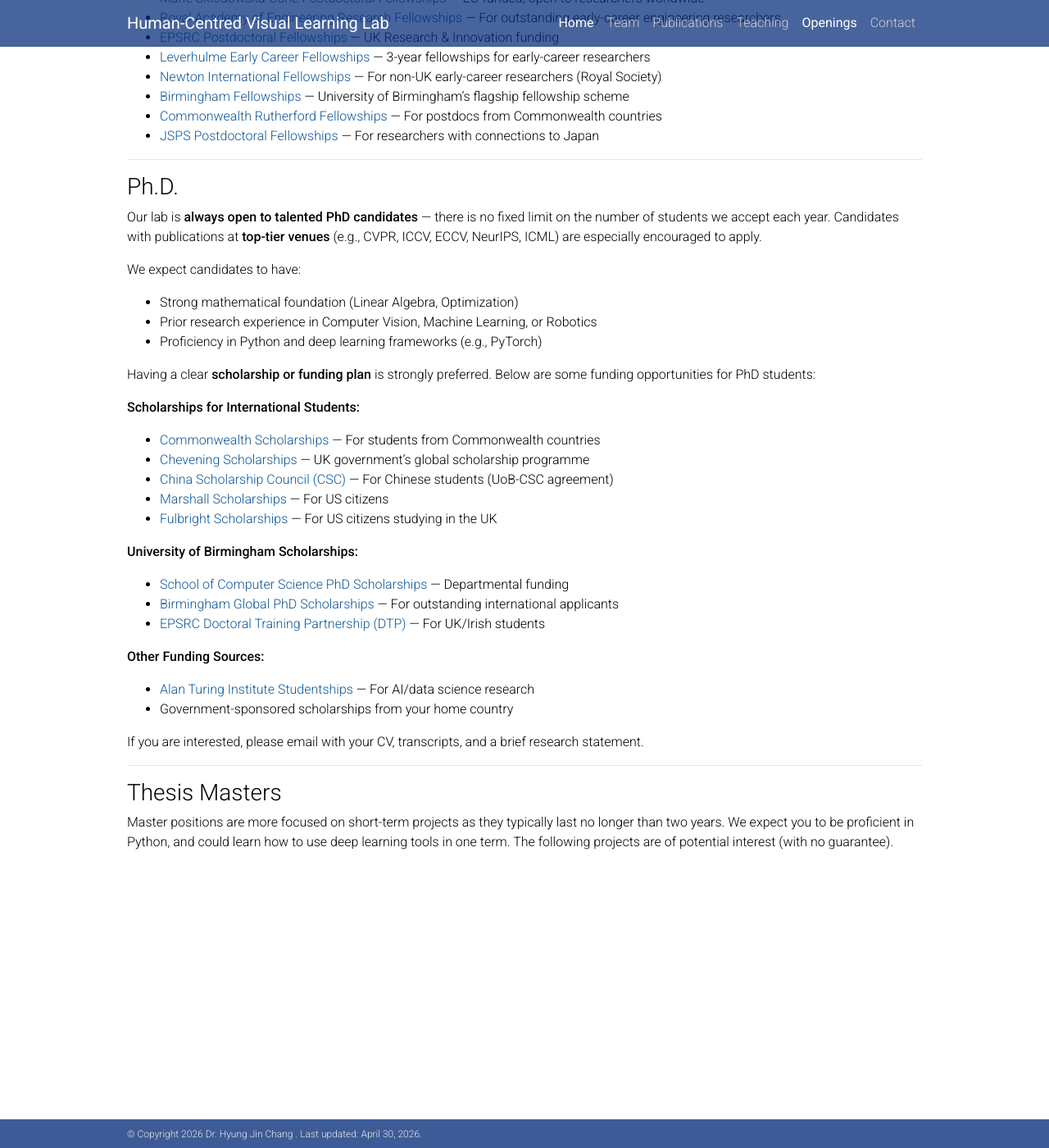
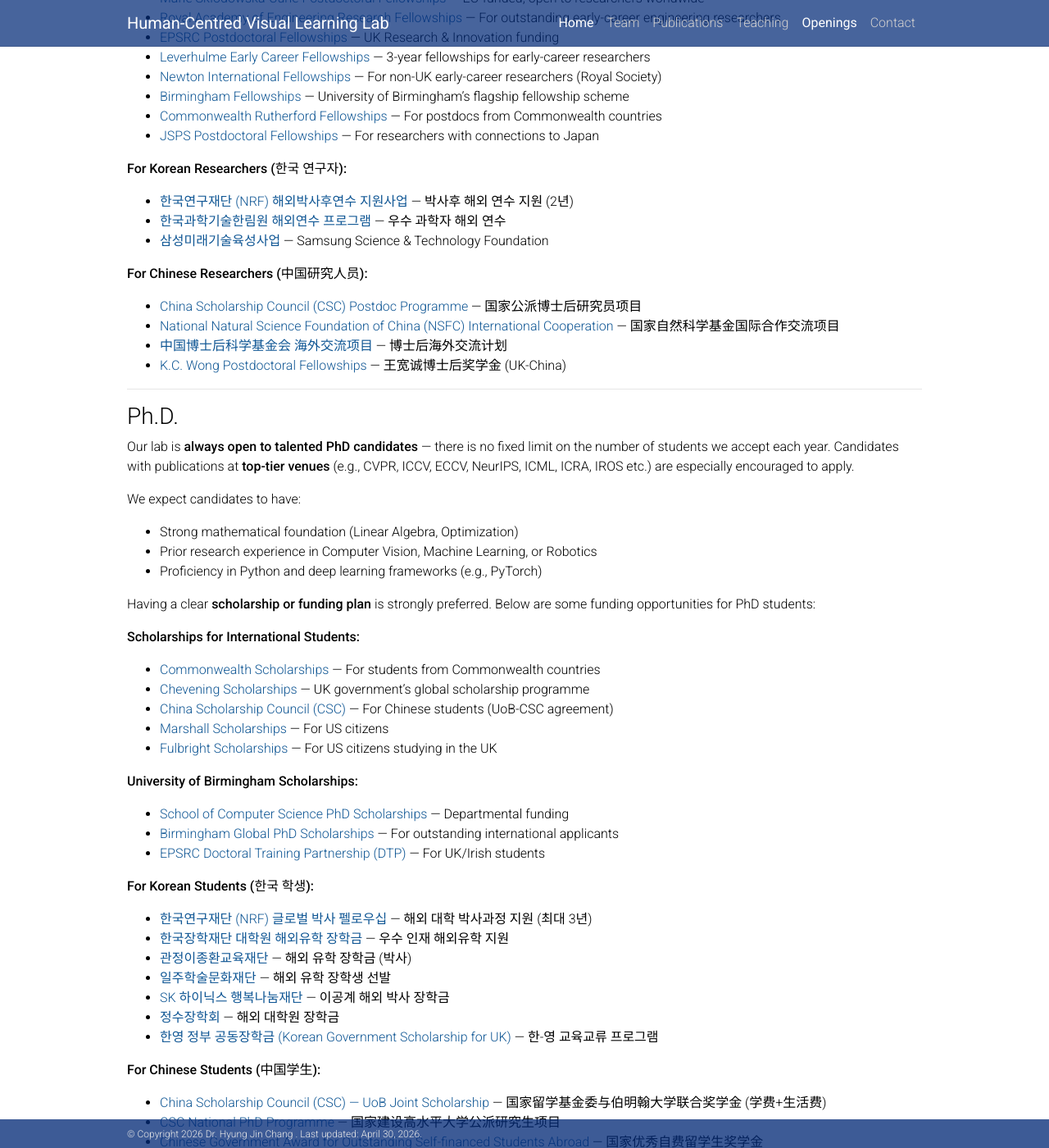
Before and after one commit to cvlab-uob/cvlab-uob.github.io, a Jekyll site: the page built from _pages/service.md, in a window 1280 px wide and 1400 px high, scrolled down 442 px. Shown: the whole window at 82% size. Built offline with Jekyll 4.4.1, drawn with Linux system fonts in a browser that asks for light colours; nearby versions of some CDN libraries; comment, search, counter and statistics services are not loaded; a style sheet for code colours, icons or effects is not loaded; some of the changed text lies outside the part shown.

Commit message:
Update openings: add Korean/Chinese funding info, remove Masters section

```diff
--- a/_pages/service.md
+++ b/_pages/service.md
@@ -26,11 +26,22 @@
 - [Commonwealth Rutherford Fellowships](https://cscuk.fcdo.gov.uk/scholarships/commonwealth-rutherford-fellowships/) — For postdocs from Commonwealth countries
 - [JSPS Postdoctoral Fellowships](https://www.jsps.go.jp/english/e-fellow/index.html) — For researchers with connections to Japan
 
+**For Korean Researchers (한국 연구자):**
+- [한국연구재단 (NRF) 해외박사후연수 지원사업](https://www.nrf.re.kr/biz/info/info/view?menu_no=378&biz_no=85) — 박사후 해외 연수 지원 (2년)
+- [한국과학기술한림원 해외연수 프로그램](https://www.kast.or.kr/) — 우수 과학자 해외 연수
+- [삼성미래기술육성사업](https://www.samsungstf.org/) — Samsung Science & Technology Foundation
+
+**For Chinese Researchers (中国研究人员):**
+- [China Scholarship Council (CSC) Postdoc Programme](https://www.csc.edu.cn/) — 国家公派博士后研究员项目
+- [National Natural Science Foundation of China (NSFC) International Cooperation](https://www.nsfc.gov.cn/) — 国家自然科学基金国际合作交流项目
+- [中国博士后科学基金会 海外交流项目](https://www.chinapostdoctor.org.cn/) — 博士后海外交流计划
+- [K.C. Wong Postdoctoral Fellowships](https://www.kc-wong.org.uk/) — 王宽诚博士后奖学金 (UK-China)
+
 ---
 
 ### Ph.D.
 
-Our lab is **always open to talented PhD candidates** — there is no fixed limit on the number of students we accept each year. Candidates with publications at **top-tier venues** (e.g., CVPR, ICCV, ECCV, NeurIPS, ICML) are especially encouraged to apply.
+Our lab is **always open to talented PhD candidates** — there is no fixed limit on the number of students we accept each year. Candidates with publications at **top-tier venues** (e.g., CVPR, ICCV, ECCV, NeurIPS, ICML, ICRA, IROS etc.) are especially encouraged to apply.
 
 We expect candidates to have:
 - Strong mathematical foundation (Linear Algebra, Optimization)
@@ -51,13 +62,26 @@
 - [Birmingham Global PhD Scholarships](https://www.birmingham.ac.uk/postgraduate/funding/global-scholarships) — For outstanding international applicants
 - [EPSRC Doctoral Training Partnership (DTP)](https://www.birmingham.ac.uk/postgraduate/funding/epsrc-dtp.aspx) — For UK/Irish students
 
+**For Korean Students (한국 학생):**
+- [한국연구재단 (NRF) 글로벌 박사 펠로우십](https://www.nrf.re.kr/biz/info/info/view?menu_no=378&biz_no=584) — 해외 대학 박사과정 지원 (최대 3년)
+- [한국장학재단 대학원 해외유학 장학금](https://www.kosaf.go.kr/) — 우수 인재 해외유학 지원
+- [관정이종환교육재단](http://www.ikef.or.kr/) — 해외 유학 장학금 (박사)
+- [일주학술문화재단](http://www.iljufoundation.org/) — 해외 유학 장학생 선발
+- [SK 하이닉스 행복나눔재단](https://www.skhappiness.org/) — 이공계 해외 박사 장학금
+- [정수장학회](http://www.chungsoo.org/) — 해외 대학원 장학금
+- [한영 정부 공동장학금 (Korean Government Scholarship for UK)](https://www.studyinkorea.go.kr/) — 한-영 교육교류 프로그램
+
+**For Chinese Students (中国学生):**
+- [China Scholarship Council (CSC) — UoB Joint Scholarship](https://www.birmingham.ac.uk/international/students/finance/scholarships/china-scholarship-council.aspx) — 国家留学基金委与伯明翰大学联合奖学金 (学费+生活费)
+- [CSC National PhD Programme](https://www.csc.edu.cn/) — 国家建设高水平大学公派研究生项目
+- [Chinese Government Award for Outstanding Self-financed Students Abroad](https://www.csc.edu.cn/) — 国家优秀自费留学生奖学金
+- [Great Britain-China Educational Trust (GBCET)](https://gbcet.org/) — 中英教育信托基金奖学金
+- [Jardine Foundation Scholarships](https://jardinefoundation.org/) — 怡和基金会奖学金
+- [K.C. Wong Education Foundation](https://www.kc-wong.org.uk/) — 王宽诚教育基金会奖学金
+- Provincial/Municipal Government Scholarships — 各省市地方政府留学奖学金 (如江苏、广东等)
+
 **Other Funding Sources:**
 - [Alan Turing Institute Studentships](https://www.turing.ac.uk/work-turing/studentships) — For AI/data science research
 - Government-sponsored scholarships from your home country
 
 If you are interested, please email with your CV, transcripts, and a brief research statement.
-
----
-
-### Thesis Masters
-Master positions are more focused on short-term projects as they typically last no longer than two years. We expect you to be proficient in Python, and could learn how to use deep learning tools in one term. The following projects are of potential interest (with no guarantee).
```
